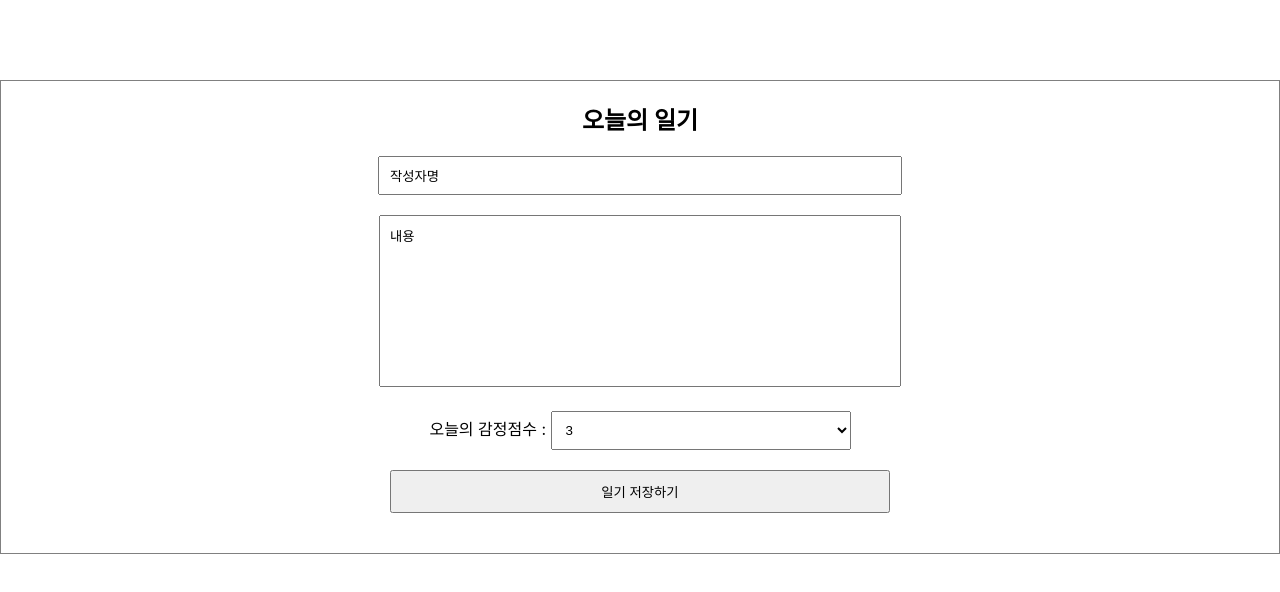
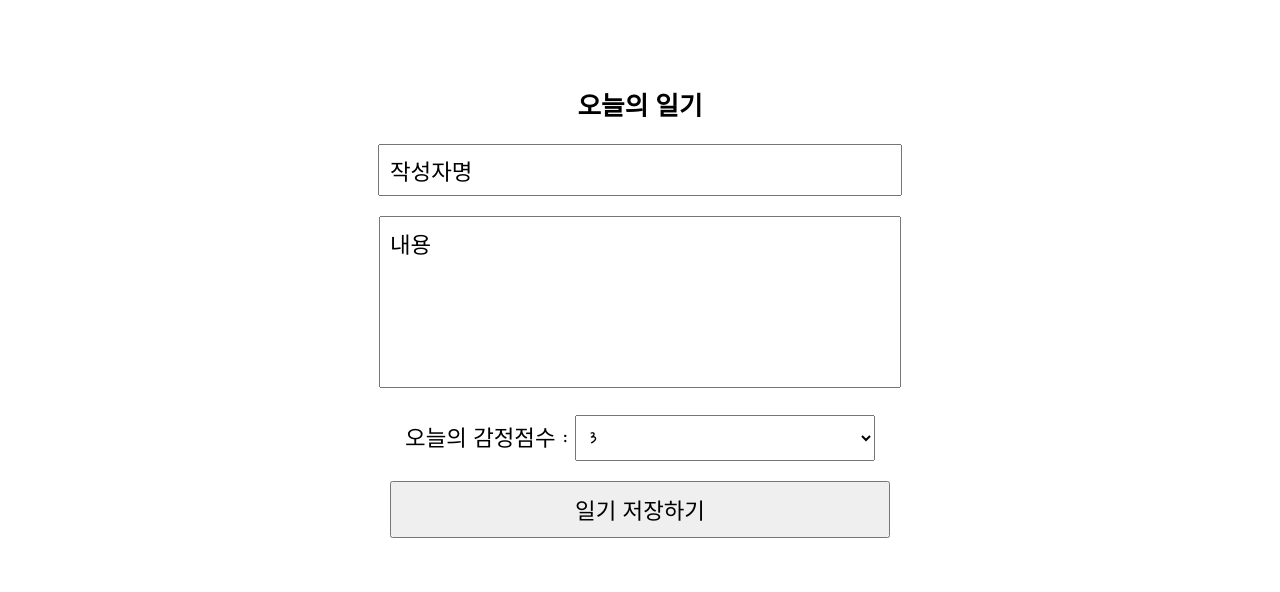
Before and after one commit to Yoo-uijin/SIMPLE-DIARY, a React (Create React App) app in the folder simplediary/: page / in a window 1280 px wide. Shown: the top 592 px of the page. Built offline with nearby package versions, Linux system fonts and the light colour scheme.

Commit message:
Add font & Change 'px' to 'rem'

```diff
--- a/simplediary/src/App.css
+++ b/simplediary/src/App.css
@@ -1,30 +1,47 @@
+@import url("https://fonts.googleapis.com/css2?family=Nanum+Pen+Script&display=swap");
+
 .DiaryEditor {
-  border: 1px solid gray;
-  text-align: center;
-  padding: 0 0 40px 0;
-  margin-top: 80px;
+  padding: 0 0 2.5rem 0;
+  margin-top: 4rem;
+  display: flex;
+  flex-direction: column;
+  align-items: center;
+}
+
+.DiaryEditor * {
+  font-family: "Nanum Pen Script", cursive;
+  font-size: 1.4rem;
+}
+
+.DiaryEditor h2 {
+  font-size: 1.6rem;
 }
 
 .DiaryEditor input,
 textarea {
-  margin-bottom: 20px;
-  width: 500px;
-  padding: 10px;
+  margin-bottom: 1.25rem;
+  width: 31.25rem;
+  padding: 0.625rem;
 }
 
 .DiaryEditor textarea {
   resize: none;
-  height: 150px;
+  height: 9.375rem;
 }
 
 .DiaryEditor select {
-  width: 300px;
-  padding: 10px;
-  margin-bottom: 20px;
+  width: 18.75rem;
+  padding: 0.625rem;
+  margin-bottom: 1.25rem;
 }
 
 .DiaryEditor button {
-  width: 500px;
-  padding: 10px;
+  width: 31.25rem;
+  padding: 0.625rem;
   cursor: pointer;
 }
+
+.DiaryEditor button:hover {
+  background-color: black;
+  color: white;
+}
```
